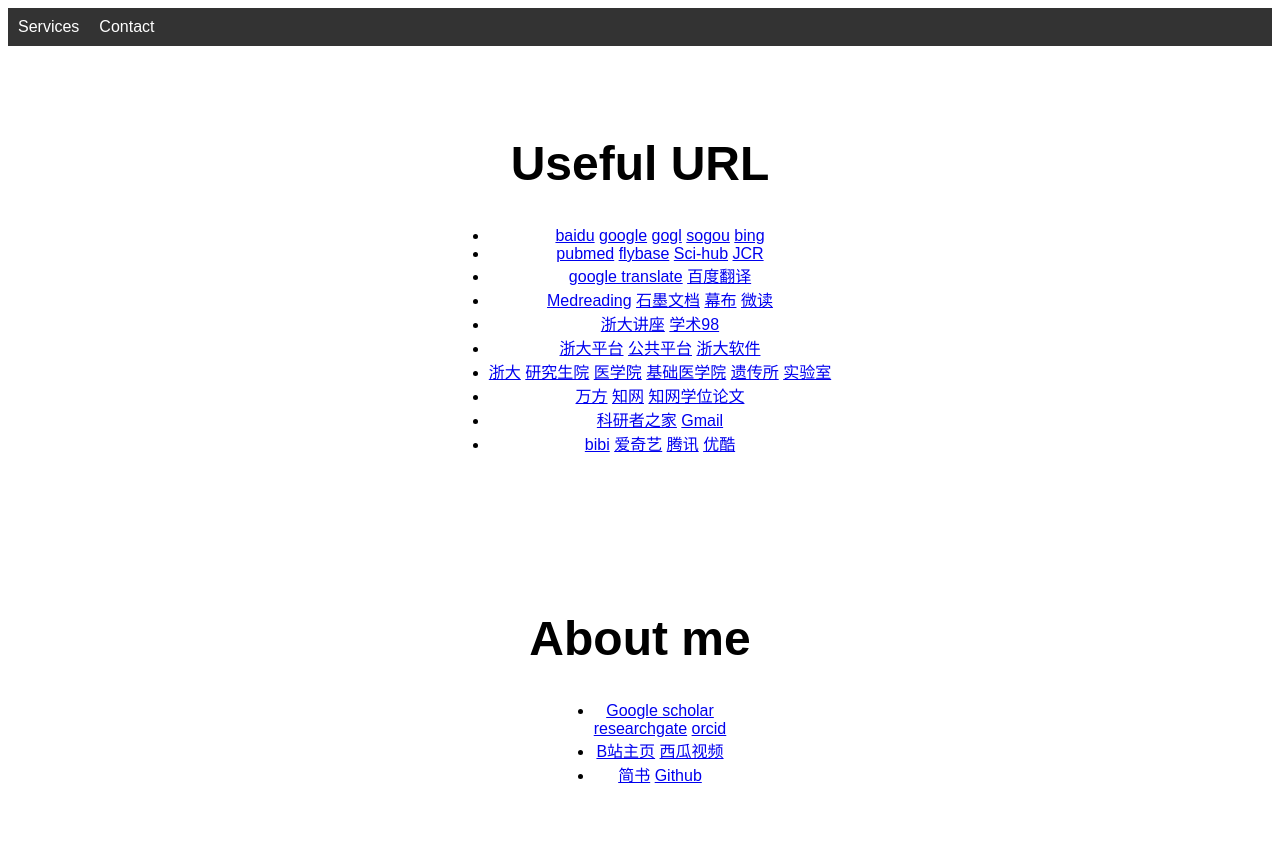
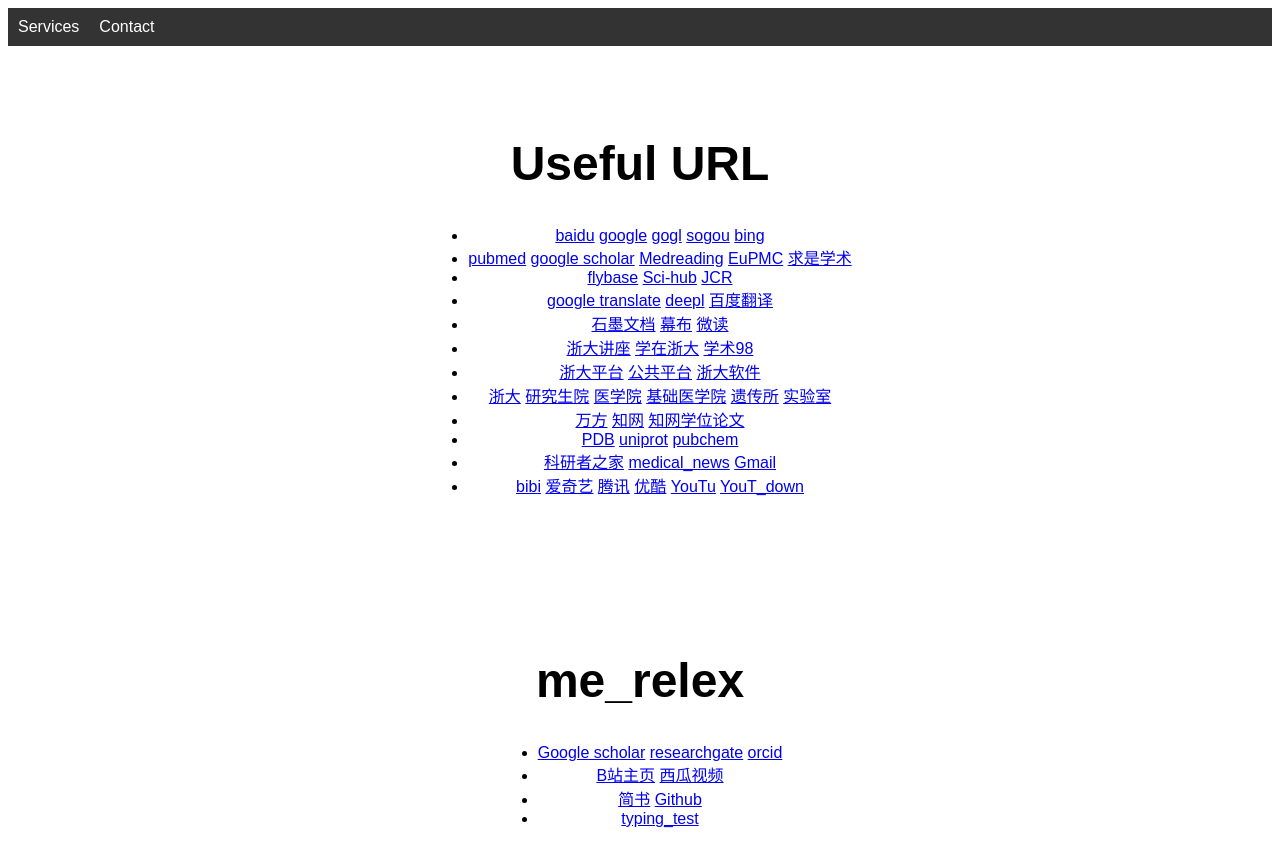
Before and after one commit to huanjuliu/home, a plain HTML site: page index.html in a window 1280 px wide. Drawn offline with Linux system fonts and the light colour scheme.

Commit message:
Update index.html

```diff
--- a/index.html
+++ b/index.html
@@ -99,16 +99,21 @@
               <a href="https://weixin.sogou.com/">sogou</a>
               <a href="https://cn.bing.com/?ensearch=1&FORM=BEHPTB">bing</a></li>
               <li><a href="https://pubmed.ncbi.nlm.nih.gov/advanced/">pubmed</a>
-              <a href="http://flybase.org/">flybase</a>
+				<a href="https://scholar.google.com/">google scholar</a>
+				<a href="https://www.medreading.cn/pubmed_zh?t=1681311697657" target="_blank">Medreading</a>
+				<a href="https://europepmc.org/advancesearch">EuPMC</a>
+				<a href="https://eds.p.ebscohost.com/eds/search/advanced?vid=2&sid=778ba7d7-7bd6-4f3e-8519-7e8e9d98dd76%40redis">求是学术</a></li>
+              <li><a href="http://flybase.org/">flybase</a>
               <a href="https://www.sci-hub.ren/">Sci-hub</a>
               <a href="https://jcr.clarivate.com/jcr/home">JCR</a></li>
               <li><a href="https://translate.google.com/" target="_blank">google translate</a>
+				<a href="https://www.deepl.com/translator">deepl</a>
               <a href="https://fanyi.baidu.com/?aldtype=16047#auto/zh" target="_blank">百度翻译</a></li>
-              <li><a href="https://www.medreading.cn/pubmed_zh?t=1681311697657" target="_blank">Medreading</a>
-              <a href="https://shimo.im/desktop" target="_blank">石墨文档</a>
+              <li><a href="https://shimo.im/desktop" target="_blank">石墨文档</a>
                 <a href="https://mubu.com/app">幕布</a>
             	<a href="https://weread.qq.com/web/shelf">微读</a></li>
               <li><a href="https://www.zju.edu.cn/xs/list.htm">浙大讲座</a>
+				<a href="https://classroom.zju.edu.cn/">学在浙大</a>
 				<a href="https://www.cc98.org/board/581">学术98</a></li>
               <li><a href="http://www.cfzsm.zju.edu.cn/lfsms/user/login">浙大平台</a>
                 <a href="http://www.cfzsm.zju.edu.cn/lfsms/user/login">公共平台</a>
@@ -122,27 +127,34 @@
 				<li><a href="https://www.wanfangdata.com.cn/">万方</a>
 				<a href="https://www.cnki.net/">知网</a>
 				<a href="https://kns.cnki.net/kns8?dbcode=CDMD">知网学位论文</a></li>
+				<li><a href="https://www.rcsb.org/">PDB</a>
+				<a href="https://www.uniprot.org/uniprotkb/Q9NAZ4/entry">uniprot</a>
+				<a href="https://pubchem.ncbi.nlm.nih.gov/">pubchem</a></li>
 
               <li><a href="https://www.home-for-researchers.com/static/index.html#/">科研者之家</a>
+				<a href="https://www.news-medical.net/medical">medical_news</a>
             <a href="https://mail.google.com/mail/u/0/#inbox">Gmail</a></li>
 			<li><a href="https://search.bilibili.com/all?vt=79527293">bibi</a>
 			<a href="http://www.iqiyi.com/">爱奇艺</a>
 			<a href="https://v.qq.com/">腾讯</a>
-			<a href="http://www.youku.com/">优酷</a></li>
+			<a href="http://www.youku.com/">优酷</a>
+			<a href="https://www.youtube.com/">YouTu</a>
+			<a href="https://zh.savefrom.net/226/">YouT_down</a></li>
           </ul>
         </section>
 
 		<section id="services">
-			<h2 id="services-header-en">About me</h2>
+			<h2 id="services-header-en">me_relex</h2>
 			<h2 id="services-header-zh" style="display:none">服务范围</h2>
 			<ul>
-				<li><a href="https://scholar.google.com/citations?user=OtZMZmYAAAAJ&hl=en">Google scholar</a></li>
+				<li><a href="https://scholar.google.com/citations?user=OtZMZmYAAAAJ&hl=en">Google scholar</a>
 				<a href="https://www.researchgate.net/profile/Huanju-Liu/research">researchgate</a>
 				<a href="https://orcid.org/my-orcid?orcid=0000-0002-3370-4296">orcid</a></li>
 				<li><a href="https://space.bilibili.com/386729652?spm_id_from=333.337.0.0" target="_blank">B站主页</a>
 				<a href="https://www.ixigua.com/home/67836768907" target="_blank">西瓜视频</a></li>
 				<li><a href="https://www.jianshu.com/u/8e6071dd7b81" target="_blank">简书</a>
 				<a href="https://github.com/huanjuliu/" target="_blank">Github</a></li>
+				<li><a href="https://www.speedtypingonline.com/typing-test">typing_test</a></li>
 			</ul>
 		</section>
 
```
